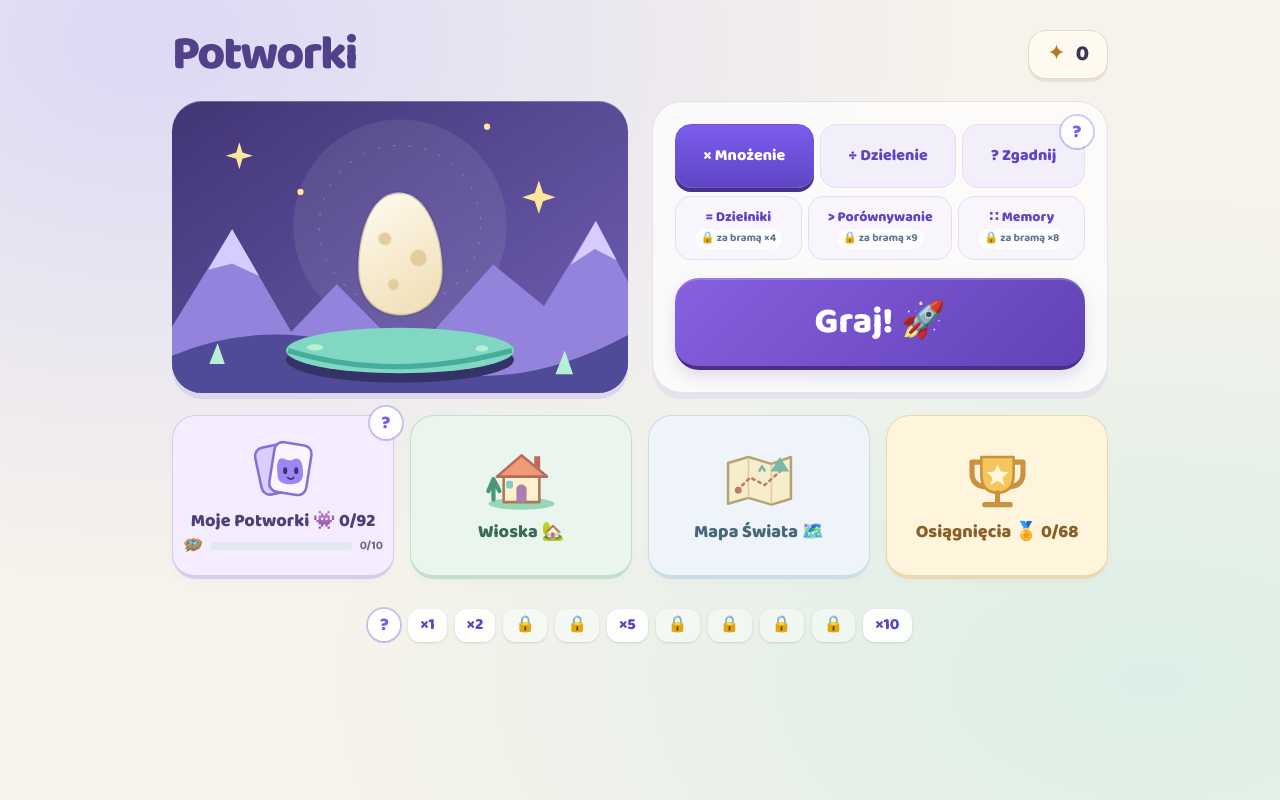
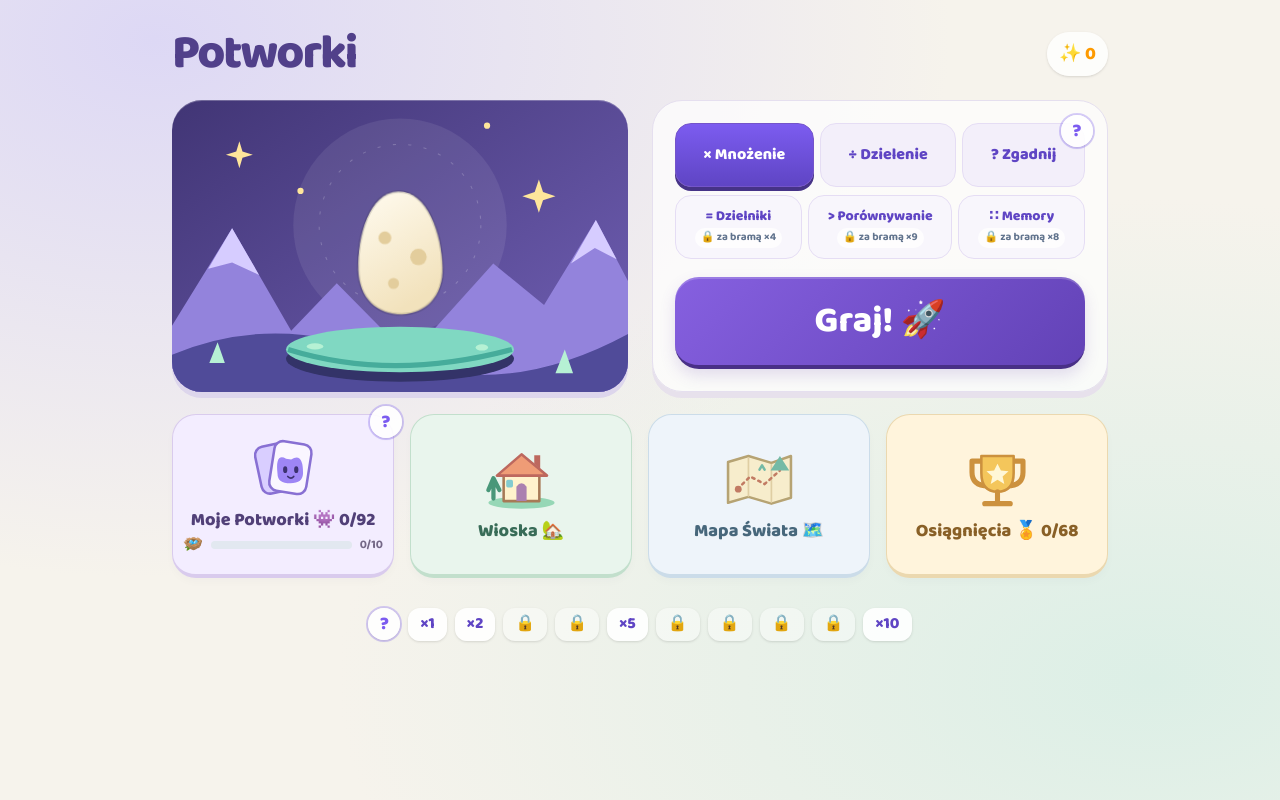
Before and after one commit to zorzysty/potworki, a React (Vite) app: page / in a window 1280 px wide. Built offline with nearby package versions, Linux system fonts and the light colour scheme.

Commit message:
various fixes and improvements

```diff
--- a/src/screens/AchievementsScreen.tsx
+++ b/src/screens/AchievementsScreen.tsx
@@ -70,19 +70,22 @@ export function AchievementsScreen() {
 
 	return (
 		<div className="flex min-h-[var(--app-vh)] flex-col gap-4 p-4">
-			<div className="flex items-center justify-between">
+			<div className="flex flex-wrap items-center justify-between gap-2">
 				<button
 					type="button"
 					onClick={() => goTo("home")}
-					className="touch-manipulation rounded-full bg-white/80 px-5 py-2 text-2xl font-extrabold text-grape-dark shadow active:scale-90"
+					className="shrink-0 touch-manipulation rounded-full bg-white/80 px-5 py-2 text-2xl font-extrabold text-grape-dark shadow active:scale-90"
 					aria-label="Wróć do domku"
 				>
 					←
 				</button>
-				<div className="text-2xl font-extrabold text-grape-dark">
-					Osiągnięcia {unlockedCount}/{rows.length}
+				<div className="min-w-0 text-center text-xl font-extrabold leading-tight text-grape-dark max-[400px]:order-last max-[400px]:basis-full sm:text-2xl">
+					Osiągnięcia{" "}
+					<span className="whitespace-nowrap">
+						{unlockedCount}/{rows.length}
+					</span>
 				</div>
-				<div className="flex items-center gap-1.5">
+				<div className="flex shrink-0 items-center gap-1.5">
 					<HelpTip
 						placement="bottom"
 						align="right"
@@ -91,7 +94,7 @@ export function AchievementsScreen() {
 					<div
 						ref={counterRef}
 						key={shownIskierki}
-						className={`rounded-full bg-white/80 px-4 py-2 text-lg font-extrabold text-amber-500 shadow ${flight?.landed ? "anim-pop" : ""}`}
+						className={`whitespace-nowrap rounded-full bg-white/80 px-3 py-2 text-lg font-extrabold text-amber-500 shadow ${flight?.landed ? "anim-pop" : ""}`}
 					>
 						✨ {shownIskierki}
 					</div>
@@ -120,7 +123,7 @@ export function AchievementsScreen() {
 								)}
 							</div>
 							<div className="flex min-w-0 flex-1 flex-col gap-1">
-								<div className="flex items-center justify-between gap-2">
+								<div className="flex flex-wrap items-center justify-between gap-2">
 									<div className="truncate text-lg font-extrabold text-slate-700">
 										{def.title}
 									</div>
--- a/src/screens/CollectionScreen.tsx
+++ b/src/screens/CollectionScreen.tsx
@@ -780,25 +780,28 @@ export function CollectionScreen() {
 
 	return (
 		<div className="flex min-h-[var(--app-vh)] flex-col gap-4 p-4">
-			<div className="flex items-center justify-between">
+			<div className="flex flex-wrap items-center justify-between gap-2">
 				<button
 					type="button"
 					onClick={() => goTo("home")}
-					className="touch-manipulation rounded-full bg-white/80 px-5 py-2 text-2xl font-extrabold text-grape-dark shadow active:scale-90"
+					className="shrink-0 touch-manipulation rounded-full bg-white/80 px-5 py-2 text-2xl font-extrabold text-grape-dark shadow active:scale-90"
 					aria-label="Wróć do domku"
 				>
 					←
 				</button>
-				<div className="text-2xl font-extrabold text-grape-dark">
-					Moje Potworki {ownedCount}/{MONSTER_COUNT}
+				<div className="min-w-0 text-center text-xl font-extrabold leading-tight text-grape-dark max-[400px]:order-last max-[400px]:basis-full sm:text-2xl">
+					Moje Potworki{" "}
+					<span className="whitespace-nowrap">
+						{ownedCount}/{MONSTER_COUNT}
+					</span>
 				</div>
-				<div className="flex items-center gap-1.5">
+				<div className="flex shrink-0 items-center gap-1.5">
 					<HelpTip
 						placement="bottom"
 						align="right"
 						text="To twoje iskierki ✨. Dostajesz je, gdy z jajka wykluje się potworek, którego już masz. Uzbieraj ich dość, a przy Fontannie kupisz Jajko Życzeń!"
 					/>
-					<div className="rounded-full bg-white/80 px-4 py-2 text-lg font-extrabold text-amber-500 shadow">
+					<div className="whitespace-nowrap rounded-full bg-white/80 px-3 py-2 text-lg font-extrabold text-amber-500 shadow">
 						✨ {iskierki}
 					</div>
 				</div>
--- a/src/screens/HomeScreen.tsx
+++ b/src/screens/HomeScreen.tsx
@@ -92,9 +92,8 @@ export function HomeScreen({ debugEnabled }: { debugEnabled: boolean }) {
 		<div className="home-screen">
 			<header className="home-header">
 				<h1 className="home-logo">Potworki</h1>
-				<div className="home-wallet">
-					<span aria-hidden="true">✦</span> {iskierki}
-					<span className="sr-only"> iskierek</span>
+				<div className="whitespace-nowrap rounded-full bg-white/80 px-3 py-2 text-lg font-extrabold text-amber-500 shadow">
+					✨ {iskierki}
 				</div>
 			</header>
 			<section className="home-hero" aria-label="Twój potworek">
--- a/src/screens/VillageScreen.tsx
+++ b/src/screens/VillageScreen.tsx
@@ -41,7 +41,7 @@ import {
 	TreeArt,
 } from "../components/village/Scenery"
 import { WanderingMonster, wanderParams } from "../components/WanderingMonster"
-import { firstHatched, isCollectionComplete } from "../game/collection"
+import { firstHatched } from "../game/collection"
 import type { CosmeticId } from "../game/cosmetics"
 import { expeditionProgress } from "../game/expeditions"
 import type { BuildingId, DecorationId } from "../game/village"
@@ -738,12 +738,6 @@ export function VillageScreen() {
 							{/* winieta: miękki cień przy krawędziach — scena jest dioramą,
 					    nie płaskim wypełnieniem; nad wszystkim prócz nakładki wieczoru */}
 							<div className="pointer-events-none absolute inset-0 z-[110] rounded-3xl shadow-[inset_0_0_48px_rgba(30,58,42,0.16)]" />
-
-							{isCollectionComplete(ownedMonsters) && (
-								<div className="anim-pop absolute left-1/2 top-2 z-[130] -translate-x-1/2 rounded-full bg-gradient-to-r from-amber-300 to-orange-400 px-5 py-2 text-lg font-extrabold text-white shadow-lg">
-									🎉 Cała wioska w komplecie!
-								</div>
-							)}
 						</>
 					)}
 				</div>
--- a/src/styles.css
+++ b/src/styles.css
@@ -795,21 +795,6 @@ body {
 	letter-spacing: -2px;
 	color: #51408a;
 }
-.home-wallet {
-	display: flex;
-	align-items: center;
-	gap: 10px;
-	border: 1px solid #e6dcc5;
-	border-radius: 18px;
-	padding: 7px 18px;
-	background: #fffaf0;
-	font-size: 22px;
-	font-weight: 800;
-	box-shadow: 0 3px 0 #e9e1d0;
-}
-.home-wallet > span:first-child {
-	color: #b5791d;
-}
 .home-hero {
 	position: relative;
 	isolation: isolate;
@@ -1020,10 +1005,6 @@ button:focus-visible {
 	}
 	.home-nav {
 		gap: 12px;
-	}
-	.home-wallet {
-		padding: 4px 14px;
-		font-size: 20px;
 	}
 }
 @media (max-width: 370px) {
```
